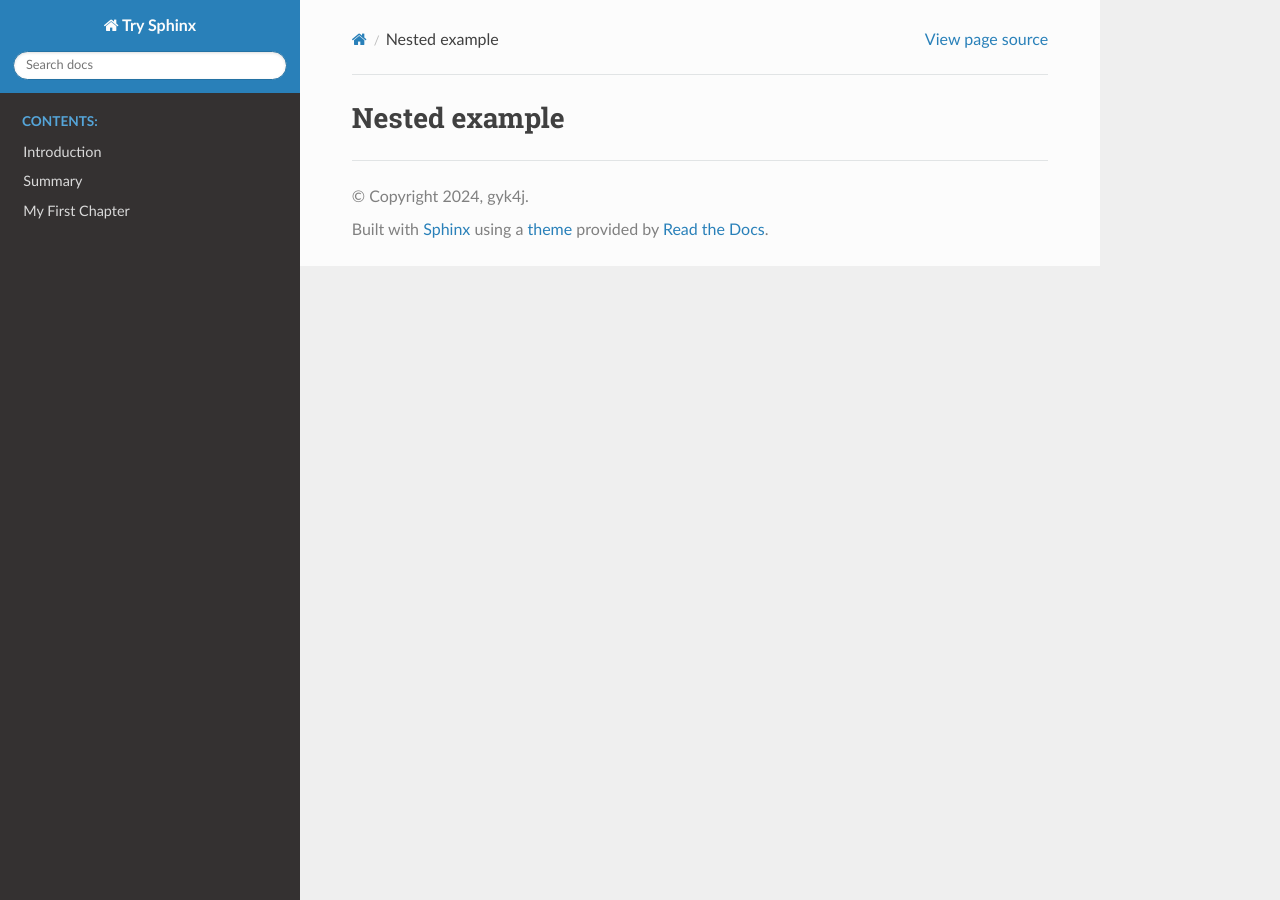
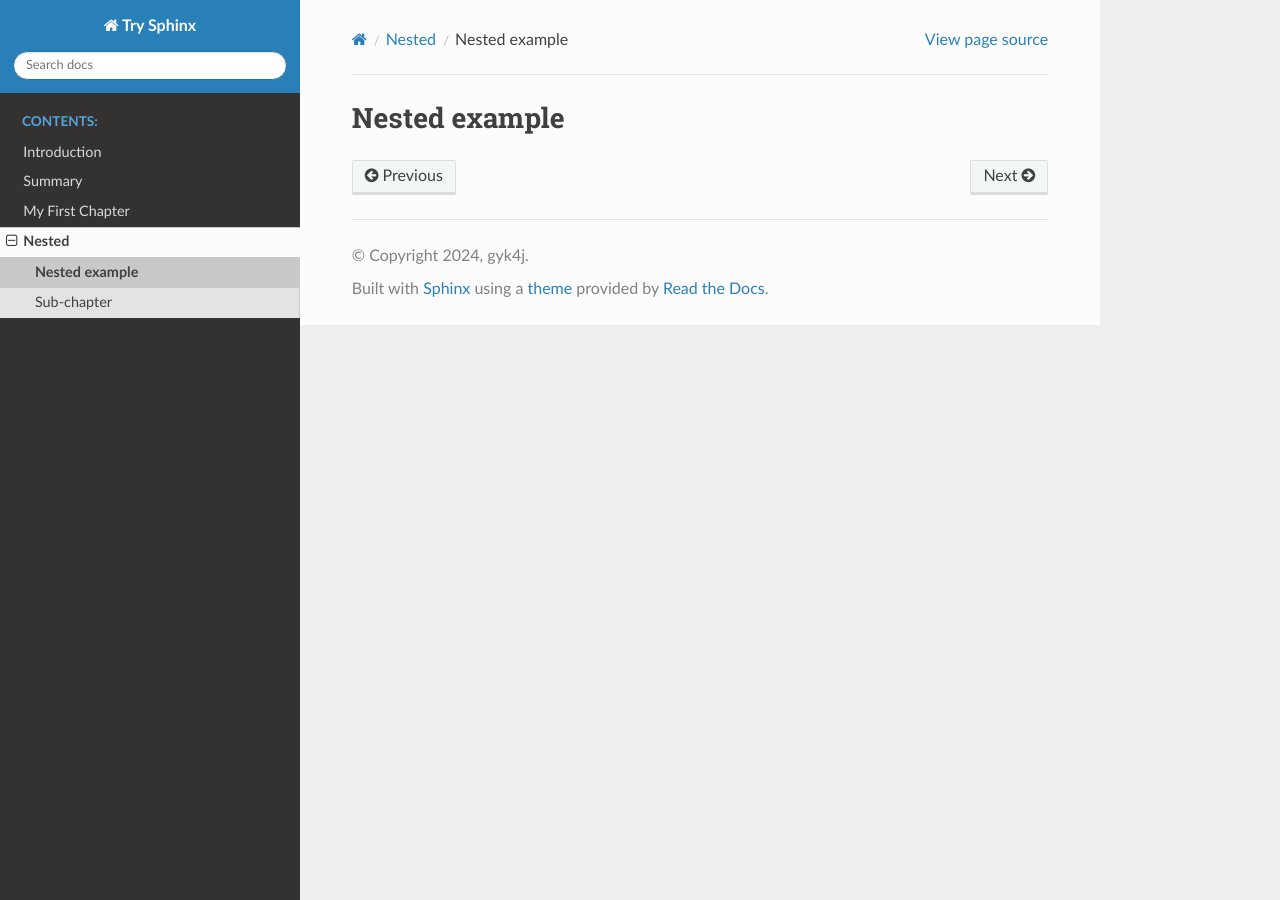
Before and after one commit to gyk4j/try-sphinx, a Sphinx documentation site: the page built from source/nested/README.md, in a window 1280 px wide. Built offline with Sphinx 7.4.7 and the Read the Docs theme 3.1.0, drawn with Linux system fonts in a browser that asks for light colours; pages that are not in the unit, such as notebooks, are missing from menus.

Commit message:
Test nested sub-section

```diff
--- a/source/conf.py
+++ b/source/conf.py
@@ -38,7 +38,7 @@ html_theme_options = {
     'version_selector': True,
     'language_selector': True,
     # Toc options
-    'collapse_navigation': True,
+    'collapse_navigation': False,
     'sticky_navigation': True,
     'navigation_depth': 4,
     'includehidden': True,
--- a/source/index.rst
+++ b/source/index.rst
@@ -22,8 +22,7 @@ Facts database <https://world.openfoodfacts.org/>`_ and offers a *simple* and
    README.md
    SUMMARY.md
    my-first-chapter.md
-      nested/README.md
-      nested/sub-chapter.md
+   nested.rst
 
 Indices and tables
 ==================
--- /dev/null
+++ b/source/nested.rst
@@ -0,0 +1,11 @@
+Nested
+======
+
+some text
+
+.. toctree::
+   :maxdepth: 2
+   :caption: Contents:
+
+   nested/README.md
+   nested/sub-chapter.md
```
